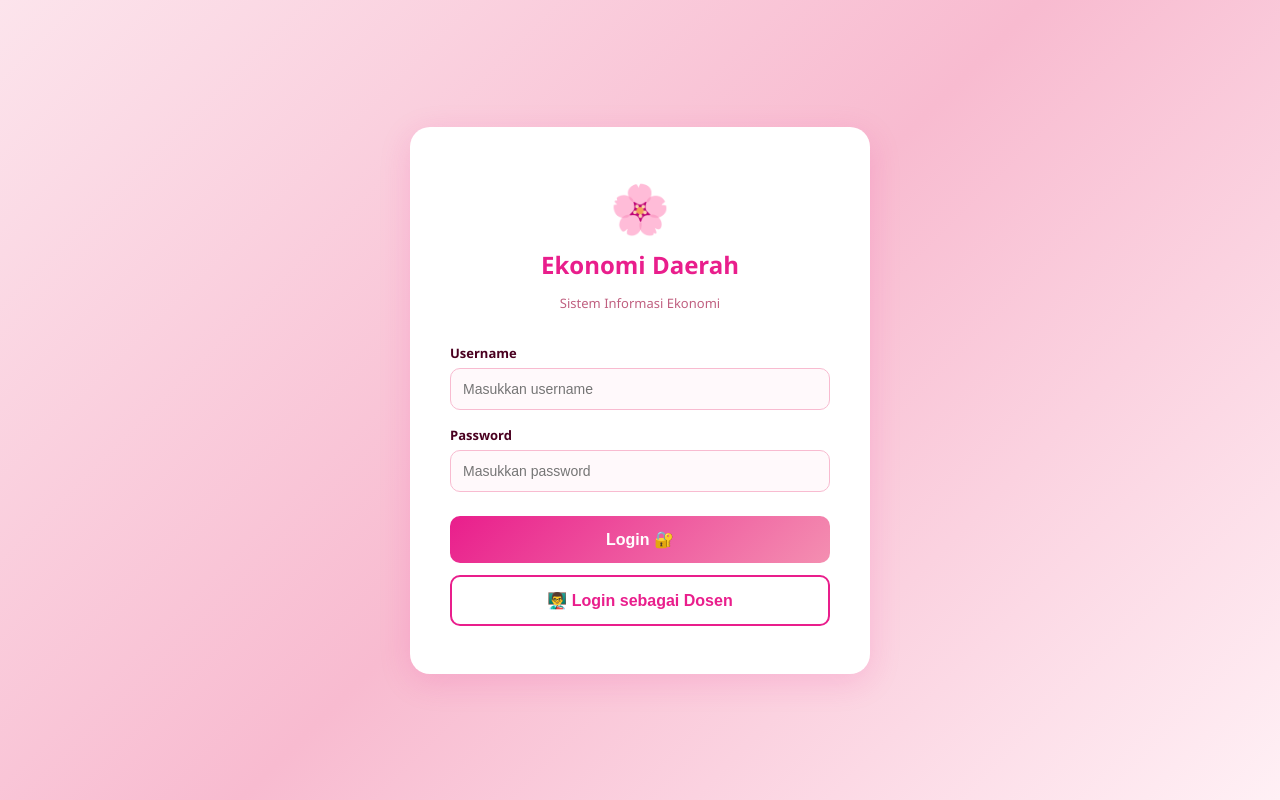
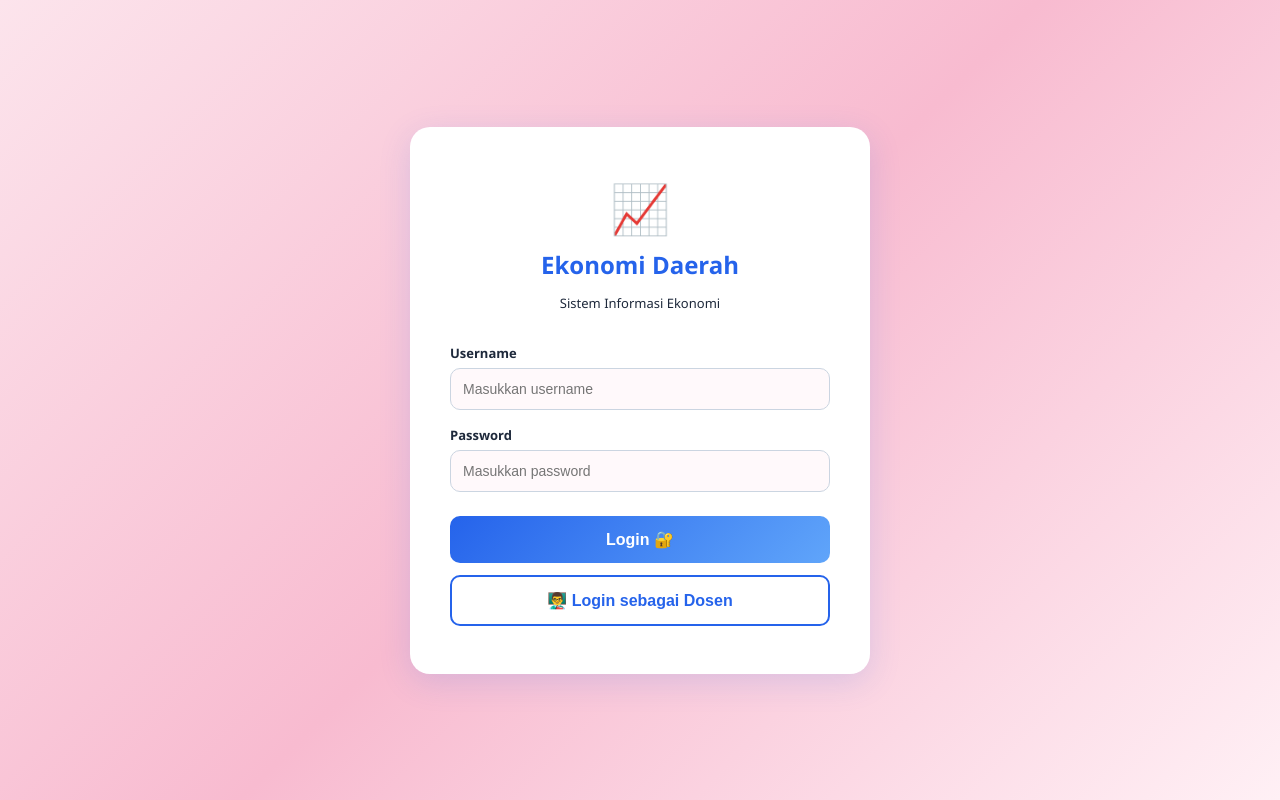
Before and after one commit to kaylarafifah9/ekonomi-daerah-fullstack, a React (Create React App) app in the folder frontend/: page / in a window 1280 px wide. Built offline with nearby package versions, Linux system fonts and the light colour scheme.

Commit message:
improve dashboard theme

```diff
--- a/frontend/src/App.js
+++ b/frontend/src/App.js
@@ -6,13 +6,13 @@ const API = 'https://ekonomi-daerah-fullstack-production.up.railway.app';
 const CREDENTIALS = { username: 'introdata_GA', password: 'Kayla_044' };
 
 const colors = {
-  primary: '#e91e8c',
-  soft: '#fce4ec',
-  sidebar: '#fff0f5',
-  accent: '#f48fb1',
-  text: '#4a0020',
+  primary: '#2563eb',     // biru elegan
+  soft: '#eff6ff',
+  sidebar: '#f8fafc',
+  accent: '#60a5fa',
+  text: '#1e293b',
   card: '#ffffff',
-  border: '#f8bbd0',
+  border: '#cbd5e1',
 };
 
 function LoginPage({ onLogin, onDosenLogin }) {
@@ -36,34 +36,34 @@ function LoginPage({ onLogin, onDosenLogin }) {
     }}>
       <div style={{
         background: 'white', borderRadius: '20px', padding: '48px 40px',
-        boxShadow: '0 8px 32px rgba(233,30,140,0.15)', width: '380px', textAlign: 'center'
+        boxShadow: '0 8px 32px rgba(37, 99, 235, 0.15)', width: '380px', textAlign: 'center'
       }}>
-        <div style={{ fontSize: '48px', marginBottom: '8px' }}>🌸</div>
-        <h2 style={{ color: '#e91e8c', margin: '0 0 4px' }}>Ekonomi Daerah</h2>
-        <p style={{ color: '#c06080', fontSize: '13px', marginBottom: '32px' }}>Sistem Informasi Ekonomi</p>
+        <div style={{ fontSize: '48px', marginBottom: '8px' }}>📈</div>
+        <h2 style={{ color: '#2563eb', margin: '0 0 4px' }}>Ekonomi Daerah</h2>
+        <p style={{ color: '#1e293b', fontSize: '13px', marginBottom: '32px' }}>Sistem Informasi Ekonomi</p>
 
         <form onSubmit={handleLogin}>
           <div style={{ marginBottom: '16px', textAlign: 'left' }}>
-            <label style={{ fontSize: '13px', color: '#4a0020', fontWeight: 'bold', display: 'block', marginBottom: '6px' }}>Username</label>
+            <label style={{ fontSize: '13px', color: '#1e293b', fontWeight: 'bold', display: 'block', marginBottom: '6px' }}>Username</label>
             <input
               type="text" value={username} onChange={e => setUsername(e.target.value)}
               placeholder="Masukkan username"
               style={{
                 width: '100%', padding: '12px', borderRadius: '10px',
-                border: '1px solid #f8bbd0', fontSize: '14px', outline: 'none',
+                border: '1px solid #cbd5e1', fontSize: '14px', outline: 'none',
                 background: '#fff9fb', boxSizing: 'border-box'
               }}
               required
             />
           </div>
           <div style={{ marginBottom: '24px', textAlign: 'left' }}>
-            <label style={{ fontSize: '13px', color: '#4a0020', fontWeight: 'bold', display: 'block', marginBottom: '6px' }}>Password</label>
+            <label style={{ fontSize: '13px', color: '#1e293b', fontWeight: 'bold', display: 'block', marginBottom: '6px' }}>Password</label>
             <input
               type="password" value={password} onChange={e => setPassword(e.target.value)}
               placeholder="Masukkan password"
               style={{
                 width: '100%', padding: '12px', borderRadius: '10px',
-                border: '1px solid #f8bbd0', fontSize: '14px', outline: 'none',
+                border: '1px solid #cbd5e1', fontSize: '14px', outline: 'none',
                 background: '#fff9fb', boxSizing: 'border-box'
               }}
               required
@@ -71,7 +71,7 @@ function LoginPage({ onLogin, onDosenLogin }) {
           </div>
           {error && <p style={{ color: '#e53935', fontSize: '13px', marginBottom: '16px' }}>{error}</p>}
           <button type="submit" style={{
-            width: '100%', padding: '14px', background: 'linear-gradient(135deg, #e91e8c, #f48fb1)',
+            width: '100%', padding: '14px', background: 'linear-gradient(135deg, #2563eb, #60a5fa)',
             color: 'white', border: 'none', borderRadius: '10px', fontSize: '16px',
             cursor: 'pointer', fontWeight: 'bold'
           }}>
@@ -85,8 +85,8 @@ function LoginPage({ onLogin, onDosenLogin }) {
     padding: '14px',
     marginTop: '12px',
     background: 'white',
-    color: '#e91e8c',
-    border: '2px solid #e91e8c',
+    color: '#2563eb',
+    border: '2px solid #2563eb',
     borderRadius: '10px',
     fontSize: '16px',
     cursor: 'pointer',
@@ -104,7 +104,7 @@ function LoginPage({ onLogin, onDosenLogin }) {
 function WelcomePage({ onStart }) {
   return (
     <div style={{
-      minHeight: '100vh', background: 'linear-gradient(135deg, #e91e8c, #f48fb1, #fce4ec)',
+      minHeight: '100vh', background: 'linear-gradient(135deg, #2563eb, #60a5fa, #dbeafe)',
       display: 'flex', alignItems: 'center', justifyContent: 'center', fontFamily: 'Segoe UI, Arial'
     }}>
       <div style={{
@@ -141,7 +141,7 @@ function WelcomePage({ onStart }) {
         <button onClick={onStart} style={{
           padding: '16px 48px',
           background: 'white',
-          color: '#e91e8c',
+          color: '#2563eb',
           border: 'none',
           borderRadius: '50px',
           fontSize: '18px',
@@ -253,15 +253,15 @@ function App() {
   };
 
   return (
-    <div style={{ display: 'flex', minHeight: '100vh', fontFamily: 'Segoe UI, Arial', background: '#fff5f8' }}>
+    <div style={{ display: 'flex', minHeight: '100vh', fontFamily: 'Segoe UI, Arial',background: '#f8fafc' }}>
       <div style={{ width: '240px', background: colors.sidebar, borderRight: `1px solid ${colors.border}`, padding: '20px 0', position: 'fixed', height: '100vh', overflowY: 'auto' }}>
         <div style={{ padding: '0 20px 20px', borderBottom: `1px solid ${colors.border}` }}>
-          <div style={{ fontSize: '18px', fontWeight: 'bold', color: colors.primary }}>🌸 Ekonomi Daerah</div>
-          <div style={{ fontSize: '12px', color: '#c06080' }}>Sistem Informasi</div>
+          <div style={{ fontSize: '18px', fontWeight: 'bold', color: colors.primary }}>📊 Ekonomi Daerah</div>
+          <div style={{ fontSize: '12px', color: '#1e293b' }}>Sistem Informasi</div>
         </div>
         {['DASHBOARD', 'DATA', 'INPUT'].map(group => (
           <div key={group} style={{ marginTop: '16px' }}>
-            <div style={{ padding: '0 20px', fontSize: '11px', color: '#c06080', fontWeight: 'bold', marginBottom: '4px' }}>{group}</div>
+            <div style={{ padding: '0 20px', fontSize: '11px', color: '#1e293b', fontWeight: 'bold', marginBottom: '4px' }}>{group}</div>
             {sidebarItems.filter(i => i.group === group).map(item => (
               <div key={item.id} onClick={() => setPage(item.id)}
                 style={{
@@ -277,7 +277,7 @@ function App() {
           </div>
         ))}
         <div style={{ marginTop: '16px' }}>
-          <div style={{ padding: '0 20px', fontSize: '11px', color: '#c06080', fontWeight: 'bold', marginBottom: '4px' }}>AKUN</div>
+          <div style={{ padding: '0 20px', fontSize: '11px', color: '#1e293b', fontWeight: 'bold', marginBottom: '4px' }}>AKUN</div>
           <div onClick={() => setAuthState('login')} style={{ padding: '10px 20px', display: 'flex', alignItems: 'center', gap: '10px', color: '#e53935', cursor: 'pointer' }}>🚪 Logout</div>
         </div>
       </div>
```
